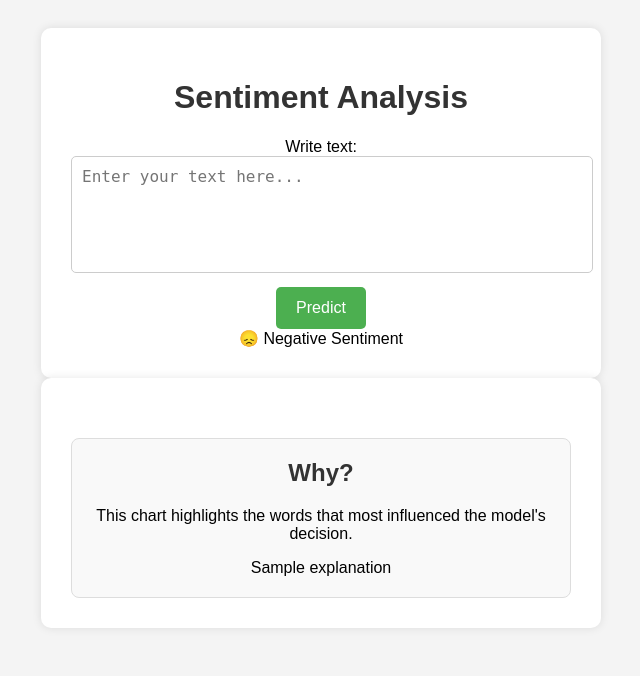
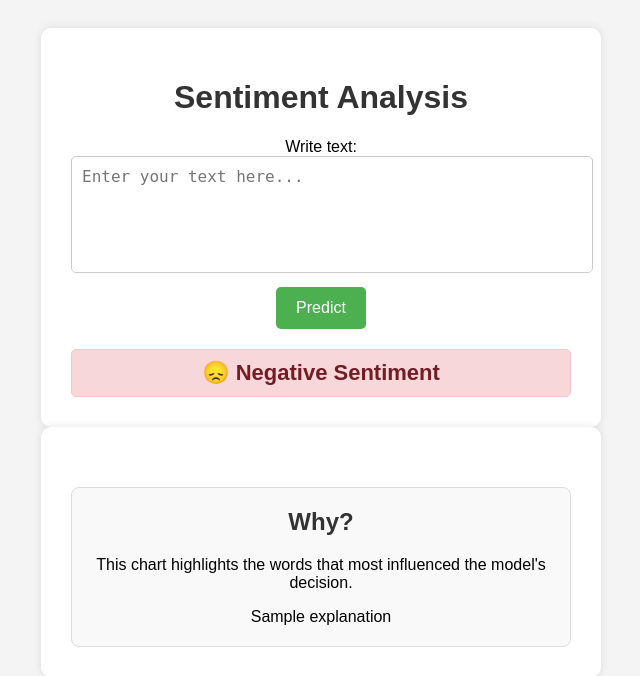
Before and after one commit to Raman-Brar-IITD/MLops-Project2, a Flask app: template flask_app/templates/index.html in a window 1280 px wide. Shown: the top 676 px of the page, without its empty margins (319-959 px from the left). Run offline with Flask 3, Linux system fonts and the light colour scheme; the template is opened without the code that fills it: most values are stand-ins (such as "Sample title", 1, 10 or a date in 2020); parts of the project's set-up code (start-up, migrations or seed data) failed here and were passed over.

Commit message:
changes in  html file

```diff
--- a/flask_app/templates/index.html
+++ b/flask_app/templates/index.html
@@ -81,11 +81,11 @@
             <label for="text">Write text:</label><br>
             <textarea id="text" name="text" rows="5" placeholder="Enter your text here..."></textarea><br>
             <button type="submit">Predict</button>
-        </form
+        </form>
 
         {% if result is not none %}
-            <div class="result {% if result == 1 %}positive{% else %}negative{% endif %}">
-                {% if result == 1 %}
+            <div class="result {% if result == 'Positive' %}positive{% else %}negative{% endif %}">
+                {% if result == 'Positive' %}
                     😊 Positive Sentiment
                 {% else %}
                     😞 Negative Sentiment
```
